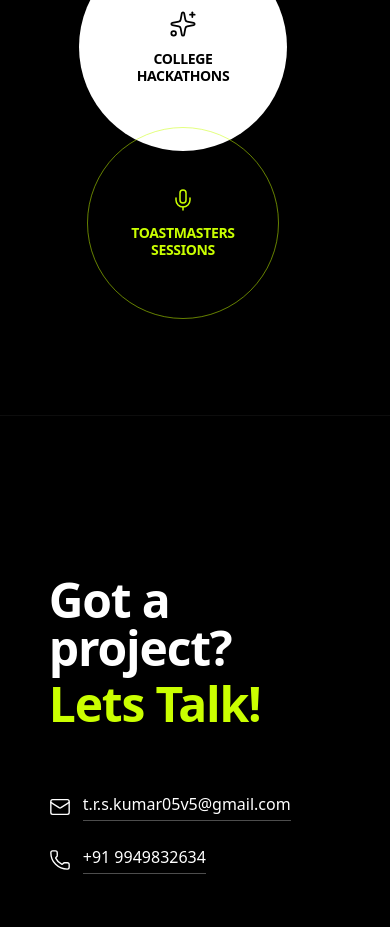
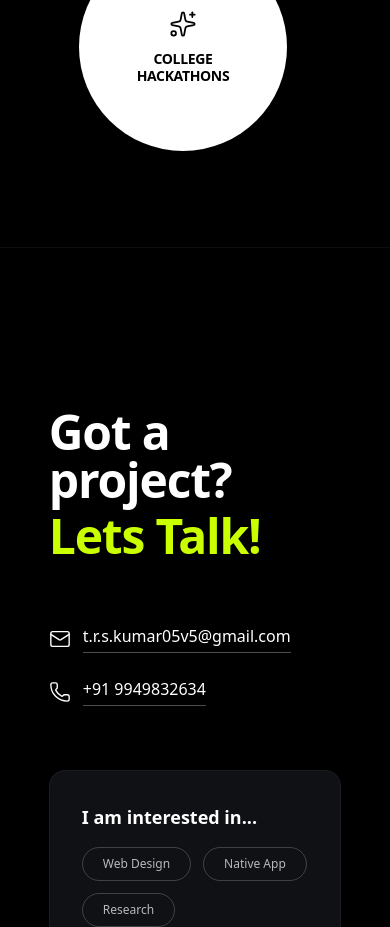
Before and after one commit to trsk269/Portfolio, a Next.js app: page / in a window 390 px wide. Shown: the part 7580-8507 px from the top of the page. Built offline with nearby package versions, Linux system fonts and the light colour scheme.

Commit message:
removal of tostmasters

```diff
--- a/src/components/Achievements.tsx
+++ b/src/components/Achievements.tsx
@@ -71,16 +71,6 @@ const data = [
     icon: <Sparkles size={28} strokeWidth={1.5} />,
     theme: "bg-white text-black",
     size: "w-52 h-52 md:w-60 md:h-60",
-    img: profilepic,
-  },
-  {
-    id: 7,
-    title: "Toastmasters\nSessions",
-    fullDesc:
-      "Engaged in Toastmasters speaking sessions to refine public speaking skills.",
-    icon: <Mic size={24} strokeWidth={1.5} />,
-    theme: "bg-transparent border-[1.5px] border-[#CAFF00]/50 text-[#CAFF00]",
-    size: "w-48 h-48 md:w-56 md:h-56",
     img: profilepic,
   },
 ];
```
